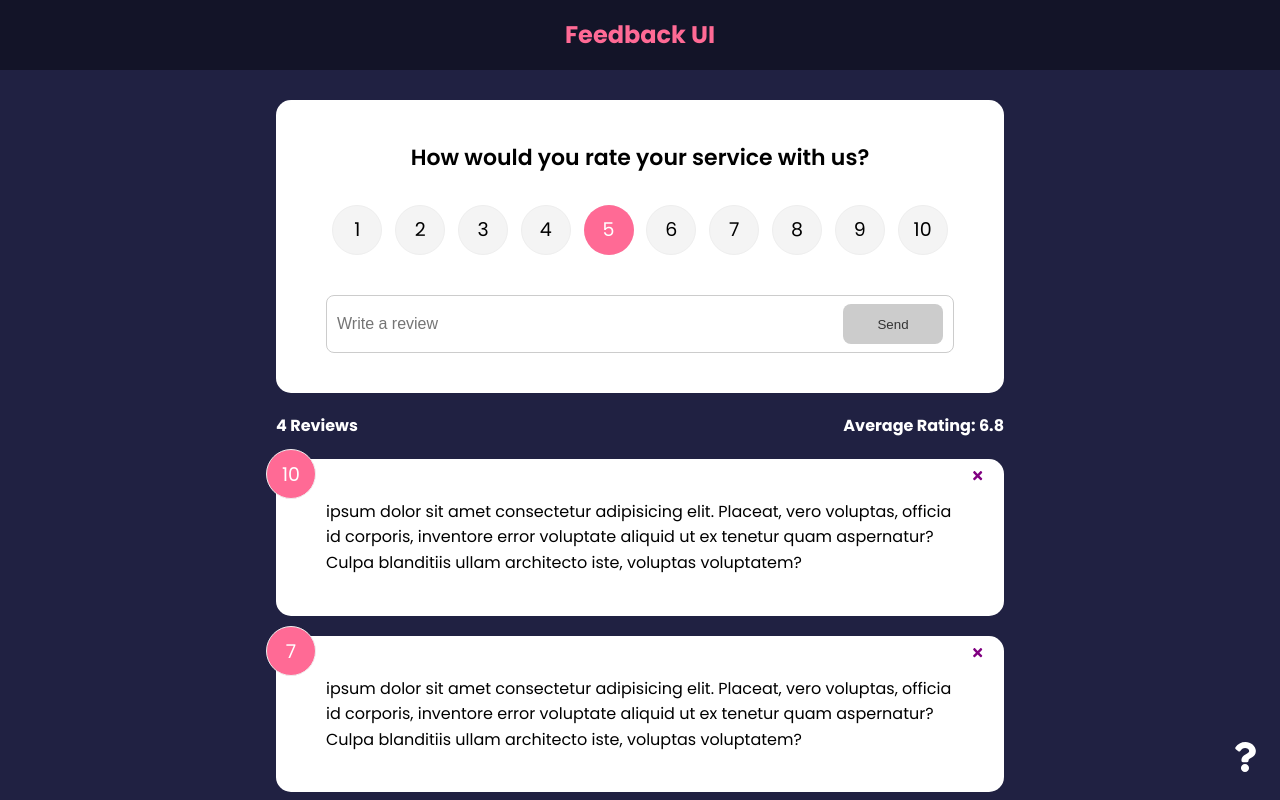
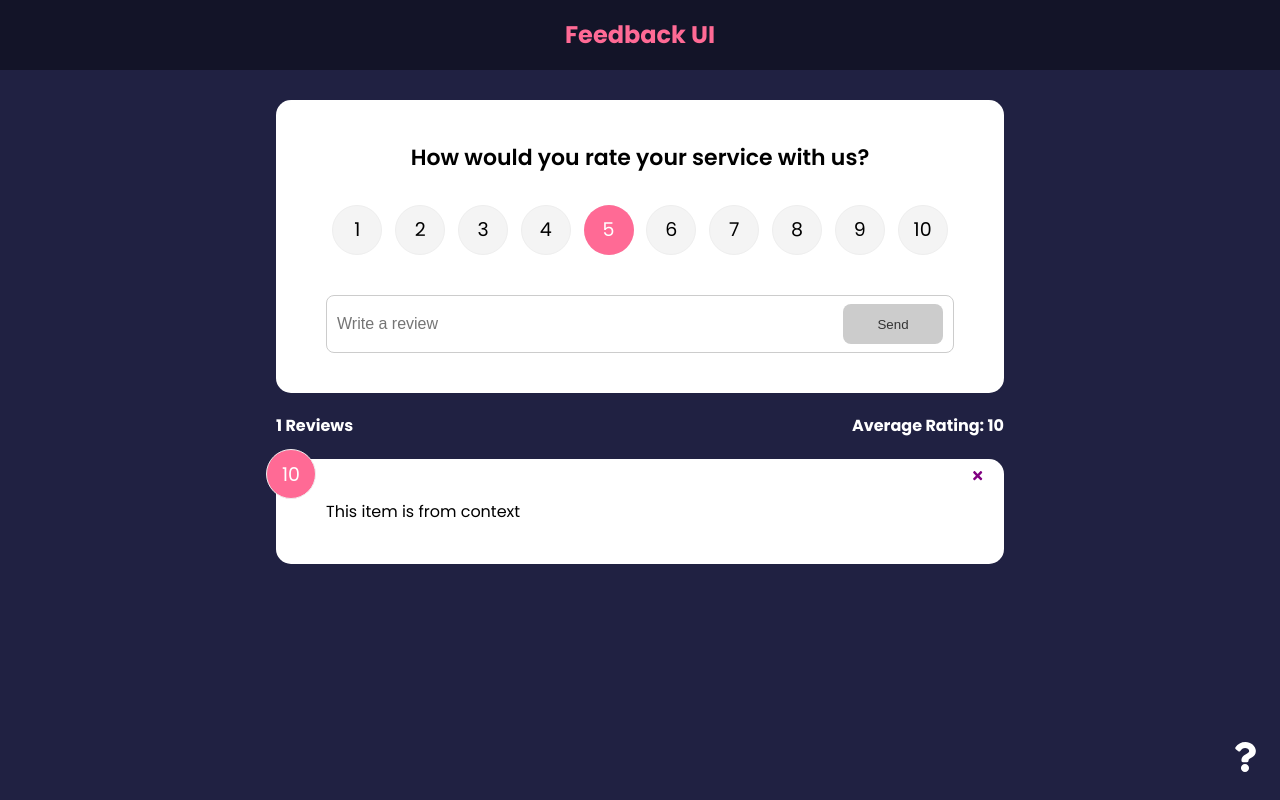
Before and after one commit to hmhuy97/feedback-app, a React (Create React App) app: page / in a window 1280 px wide. Shown: the top 800 px of the page. Built offline with nearby package versions, Linux system fonts and the light colour scheme.

Commit message:
done clip 2 f6

```diff
--- a/src/App.js
+++ b/src/App.js
@@ -36,7 +36,7 @@ function App() {
               element={
                 <>
                   <FeedbackForm handleAdd={addFeedback} />
-                  <FeedbackStats feedback={feedback} />
+                  <FeedbackStats />
                   <FeedbackList
                     feedback={feedback}
                     hanldeDelete={deleteFeedback}
--- a/src/components/FeedbackList.jsx
+++ b/src/components/FeedbackList.jsx
@@ -2,7 +2,10 @@ import React from "react";
 import FeedbackItem from "./FeedbackItem";
 import PropTypes from "prop-types";
 import { motion, AnimatePresence } from "framer-motion";
-function FeedbackList({ feedback, hanldeDelete }) {
+import { useContext } from "react";
+import FeedbackContext from "../context/FeedbackContext";
+function FeedbackList({ hanldeDelete }) {
+  const {feedback} = useContext(FeedbackContext)
   if (!feedback || feedback.length === 0) {
     return <p>No Feedback Yet</p>;
   }
@@ -35,14 +38,14 @@ function FeedbackList({ feedback, hanldeDelete }) {
   //   </div>
   // );
 }
-FeedbackList.propTypes = {
-  feedback: PropTypes.arrayOf(
-    PropTypes.shape({
-      id: PropTypes.number.isRequired,
-      text: PropTypes.string.isRequired,
-      rating: PropTypes.number.isRequired,
-    })
-  ),
-};
+// FeedbackList.propTypes = {
+//   feedback: PropTypes.arrayOf(
+//     PropTypes.shape({
+//       id: PropTypes.number.isRequired,
+//       text: PropTypes.string.isRequired,
+//       rating: PropTypes.number.isRequired,
+//     })
+//   ),
+// };
 
 export default FeedbackList;
--- a/src/components/FeedbackStats.jsx
+++ b/src/components/FeedbackStats.jsx
@@ -1,7 +1,12 @@
 import React from "react";
 import PropTypes from "prop-types";
+import FeedbackContext from "../context/FeedbackContext";
+import { useContext } from "react";
+
 // calculate rating
-function FeedbackStats({ feedback }) {
+function FeedbackStats() {
+  const {feedback} = useContext(FeedbackContext)
+
   let average =
     feedback.reduce((acc, cur) => {
       return acc + cur.rating;
@@ -15,8 +20,8 @@ function FeedbackStats({ feedback }) {
     </div>
   );
 }
-FeedbackStats.propTypes = {
-  feedback: PropTypes.array.isRequired,
-};
+// FeedbackStats.propTypes = {
+//   feedback: PropTypes.array.isRequired,
+// };
 
 export default FeedbackStats;
```
